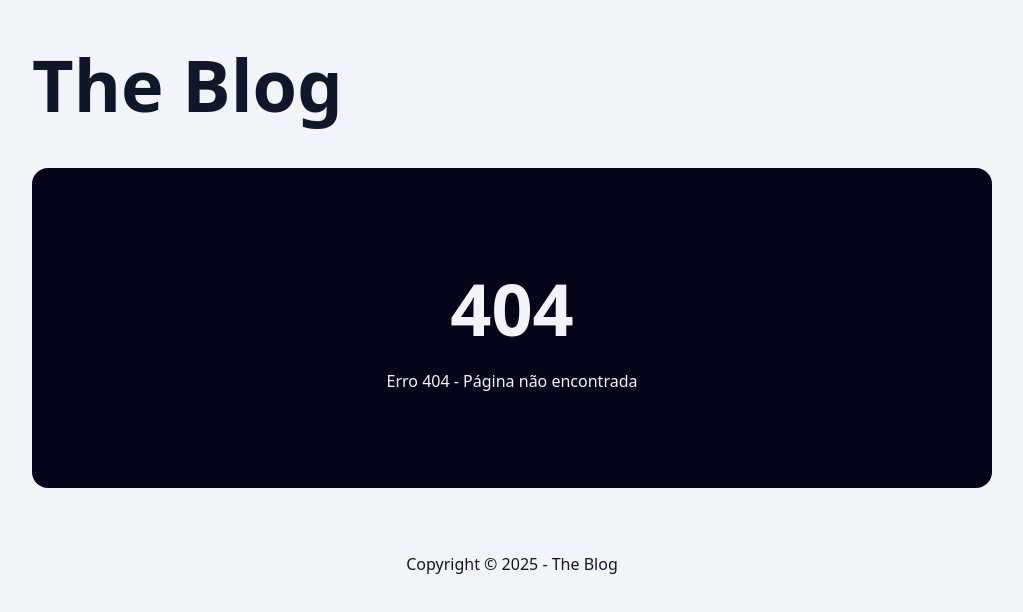
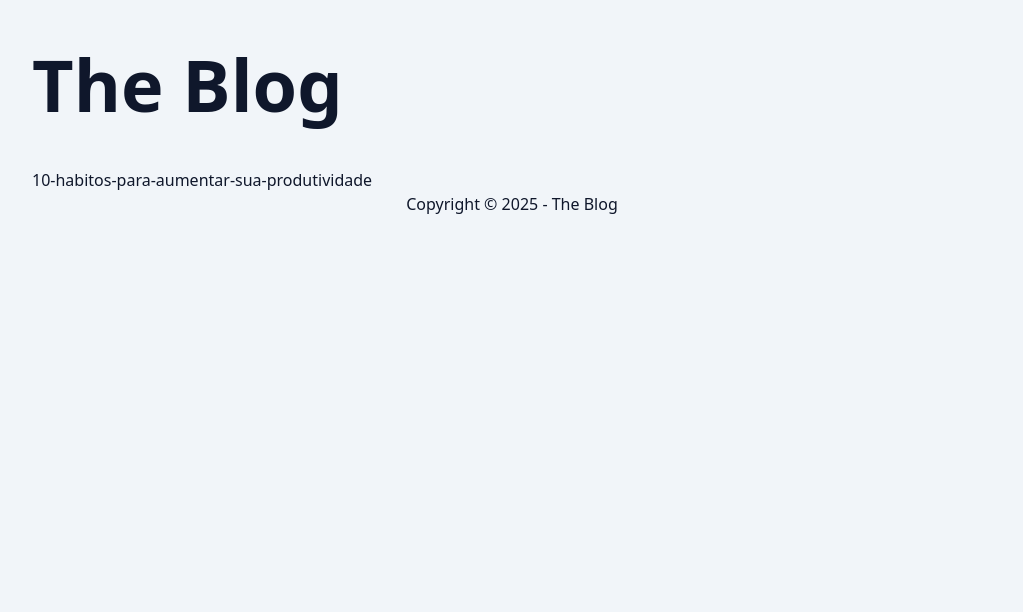
Before and after one commit to Lucalopezz/curso_next_blog, a Next.js app: page /post/10-habitos-para-aumentar-sua-produtividade in a window 1280 px wide. Before the commit this address had no page. Shown: the top 612 px of the page, without its empty margins (128-1151 px from the left). Built offline with nearby package versions, Linux system fonts and the light colour scheme.

Commit message:
feat: add PostSlugPage component

```diff
--- /dev/null
+++ b/src/app/post/[slug]/page.tsx
@@ -0,0 +1,8 @@
+type PostSlugPageProps = {
+  params: Promise<{ slug: string }>;
+};
+
+export default async function PostSlugPage({ params }: PostSlugPageProps) {
+  const { slug } = await params;
+  return <h1>{slug}</h1>;
+}
--- a/src/components/PostFeatured/index.tsx
+++ b/src/components/PostFeatured/index.tsx
@@ -5,7 +5,7 @@
 export async function PostFeatured() {
   const posts = await findAllPublicPosts();
   const post = posts[0]
-  const postLink = `/post/${ post.slug}`;
+  const postLink = `/post/${post.slug}`;
   return (
     <section
       className="grid grid-cols-1 gap-8 mb-16
```
